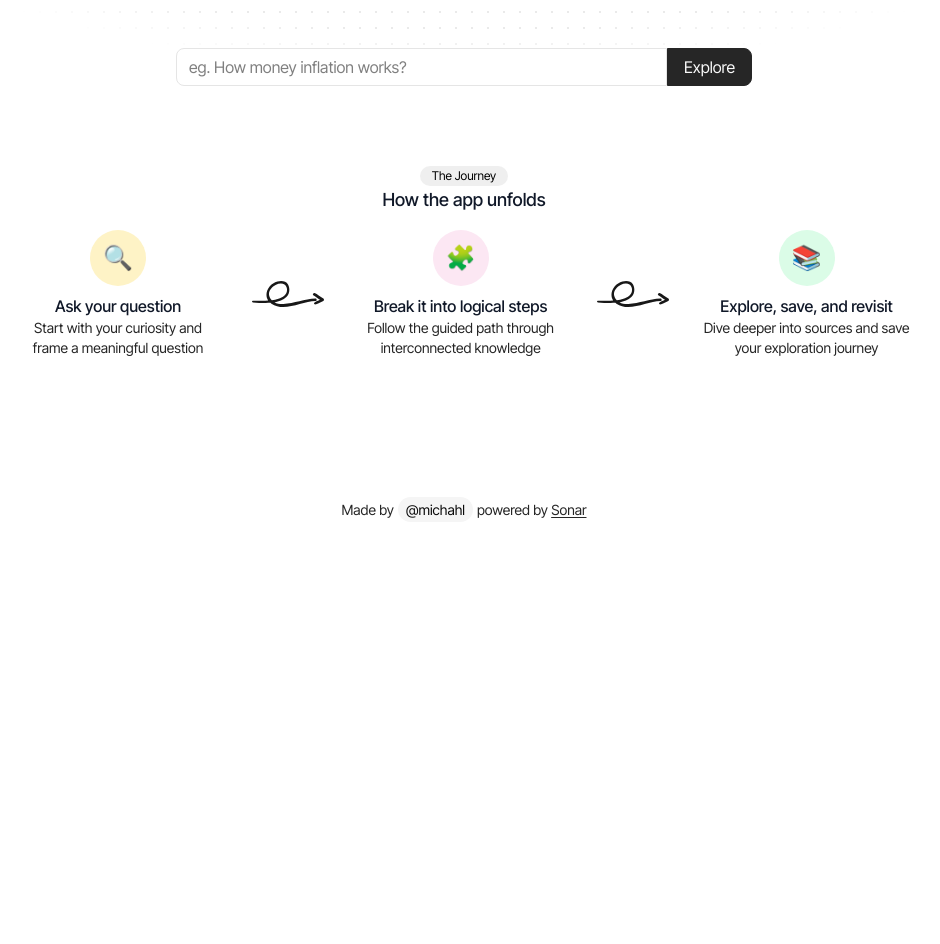
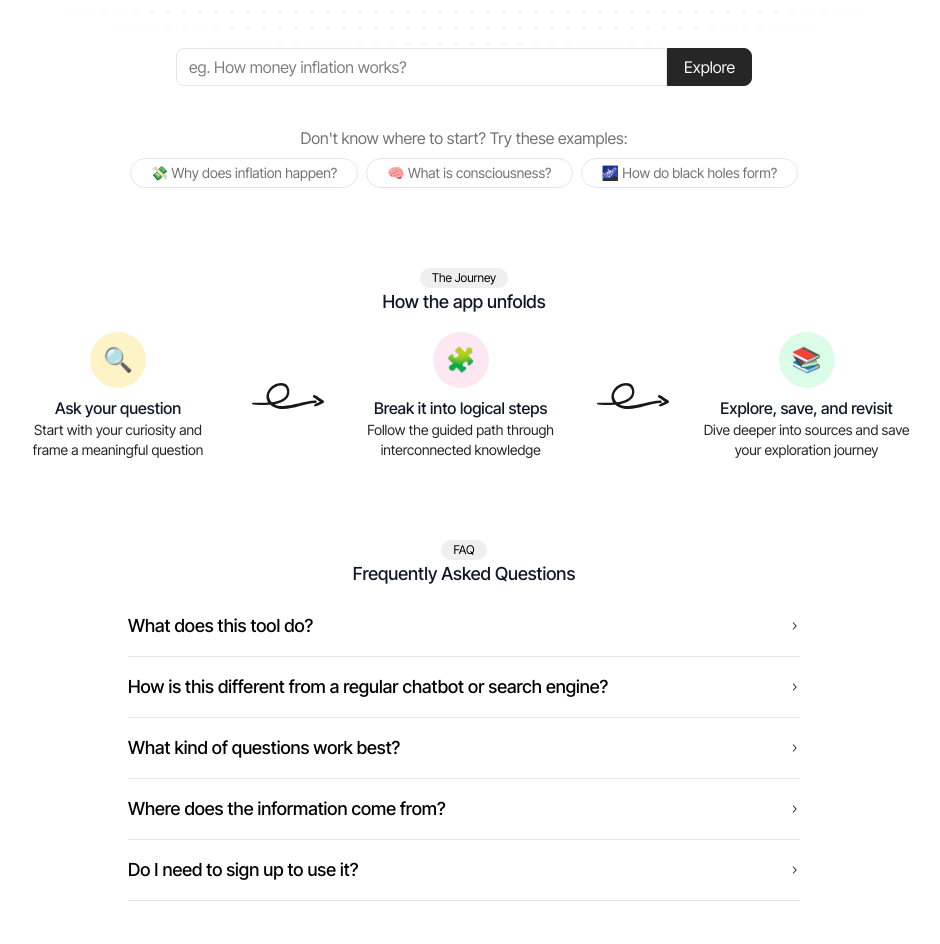
Before and after one commit to michahl/nodal, a Next.js app: page / in a window 1280 px wide. Shown: the part 248-1192 px from the top of the page, without its empty margins (176-1116 px from the left). Before the commit the page ends 800 px from the top, so only its background shows below. Built offline with nearby package versions, Linux system fonts and the light colour scheme; no server answers.

Commit message:
update home page

```diff
--- a/src/app/dashboard/layout.tsx
+++ b/src/app/dashboard/layout.tsx
@@ -3,6 +3,7 @@ import "../globals.css";
 import Link from "next/link";
 import User from "@/components/dashboard/user";
 import { getServerAuth } from "@/context/serverAuth";
+import Image from "next/image";
 
 export const metadata: Metadata = {
   title: "Create Next App",
@@ -23,7 +24,7 @@ export default async function DashboardLayout({ children }: { children: React.Re
           </Link>
           /
           <Link href="/dashboard">
-            <span className="text-neutral-950">dashboard</span>
+            <span className="text-neutral-950  underline underline-offset-5 decoration-wavy decoration-neutral-950">dashboard</span>
           </Link>
         </div>
         <nav className="flex gap-4">
--- a/src/app/page.tsx
+++ b/src/app/page.tsx
@@ -1,6 +1,8 @@
 import UserAuthButton from "@/components/auth/userbutton";
 import Explore from "@/components/main/explore";
+import FaqSection from "@/components/main/faq";
 import { GitHubLogoIcon } from "@radix-ui/react-icons";
+import Image from "next/image";
 import Link from "next/link";
 
 export default function Home() {
@@ -10,12 +12,9 @@ export default function Home() {
       <div className="relative mx-auto flex h-dvh w-full max-w-6xl flex-col px-6 md:px-8 lg:px-12">
         <header className="flex items-center justify-between py-8">
           <Link href="/">
-            <span className="text-neutral-950">gnosei</span>
+            <span className="text-neutral-950 underline underline-offset-5 decoration-wavy decoration-neutral-950">gnosei</span>
           </Link>
-          <nav className="flex items-center gap-4">
-            <Link href="https://github.com/michahl/gnosei" target="_blank">
-              <GitHubLogoIcon className="h-6 w-6 text-neutral-800 transition-colors hover:text-neutral-600" />
-            </Link>
+          <nav>
             <UserAuthButton />
           </nav>
         </header>
@@ -37,7 +36,7 @@ export default function Home() {
               </p>
             </div>
           </div>
-          <div className="mx-auto max-w-xl">
+          <div className="mx-auto max-w-4xl">
             <Explore />
           </div>
 
@@ -85,6 +84,16 @@ export default function Home() {
 
             </div>
           </div>
+
+          <div className="mx-auto mt-12">
+            <div className="mx-auto mt-0 md:mt-20 max-w-md flex flex-col items-center mb-4">
+              <span className="text-xs bg-neutral-200/60 rounded-full px-3 py-0.5">FAQ</span>
+                <h3 className="inline-block text-center text-lg font-medium text-gray-900">
+                  Frequently Asked Questions
+                </h3>
+            </div>
+            <FaqSection />
+          </div>
         </main>
 
 
--- a/src/components/auth/userbutton.tsx
+++ b/src/components/auth/userbutton.tsx
@@ -6,6 +6,7 @@ import Link from "next/link";
 import { useAuth } from "@/context/auth";
 import { motion } from "framer-motion";
 import { AnimatePresence } from "motion/react";
+import User from "../dashboard/user";
 
 export default function UserAuthButton() {
   const { user, isLoading } = useAuth();
@@ -14,12 +15,15 @@ export default function UserAuthButton() {
   return (
     <>
       {user ? (
+        <div className="flex items-center gap-2">
           <Link
             href="/dashboard"
             className="text-sm text-center rounded-lg bg-neutral-200/70 w-[5.5rem] px-3 py-1 text-neutral-950 cursor-pointer block"
           >
             Dashboard
           </Link>
+          <User />
+        </div>
       ) : (
         <button
           disabled={isLoading}
--- a/src/components/dashboard/user.tsx
+++ b/src/components/dashboard/user.tsx
@@ -38,12 +38,12 @@ export default function User() {
     }, []);
 
     return (
-        <div ref={ref} className="relative inline-block">
+        <div ref={ref} className="relative flex">
             <button
                 onClick={() => setOpen((o) => !o)}
-                className="border border-neutral-200 rounded-2xl cursor-pointer"
+                className="border border-neutral-200 rounded-4xl cursor-pointer"
             >
-            <div className="m-0.5 w-7 h-7 rounded-full bg-gradient-to-bl from-[#fa5f69] to-[#4dffd8] ">
+            <div className="m-0.5 w-7.5 h-7.5 rounded-full bg-gradient-to-bl from-[#fa5f69] to-[#4dffd8] ">
                 <span className="sr-only">
                 User Menu
                 </span>
@@ -51,7 +51,7 @@ export default function User() {
             </button>
             {open && (
             <div
-                className="absolute right-0 mt-1 w-54 z-10 bg-white border border-neutral-200 rounded-md shadow-md p-1"
+                className="absolute right-0 mt-10 w-54 z-10 bg-white border border-neutral-200 rounded-md shadow-md p-1"
             >
                 <button className="w-full text-left px-2 py-3 text-sm text-gray-700 flex flex-col items-start border-b border-b-neutral-200">
                     <span className="text-xs text-gray-500">Logged in as</span>
--- a/src/components/main/explore.tsx
+++ b/src/components/main/explore.tsx
@@ -167,7 +167,8 @@ export default function Explore() {
 
     return (
         <>
-            <form className="flex items-center" onSubmit={handleSubmit}>
+            <div className="w-full mx-auto max-w-xl">
+                <form className="flex justify-center items-center mb-1" onSubmit={handleSubmit}>
                     <input
                         type="text"
                         value={question}
@@ -182,6 +183,32 @@ export default function Explore() {
                         Explore
                     </button>
                 </form>
+            </div>
+            <div className="max-w-2xl mx-auto mt-10">
+                <p className="text-neutral-500 text-center mb-2">
+                    Don't know where to start? Try these examples:
+                </p>
+                <div className="w-full flex flex-wrap items-center justify-center gap-2">
+                    <button
+                        onClick={() => setQuestion("Why does inflation happen?")}
+                        className="cursor-pointer text-sm text-neutral-500 hover:text-neutral-700 hover:bg-neutral-100 border border-neutral-200 rounded-full px-5 py-1"
+                    >
+                        💸 Why does inflation happen?
+                    </button>
+                    <button
+                        onClick={() => setQuestion("What is consciousness?")}
+                        className="cursor-pointer text-sm text-neutral-500 hover:text-neutral-700 hover:bg-neutral-100 border border-neutral-200 rounded-full px-5 py-1"
+                    >
+                        🧠 What is consciousness?
+                    </button>
+                    <button
+                        onClick={() => setQuestion("How do black holes form?")}
+                        className="cursor-pointer text-sm text-neutral-500 hover:text-neutral-700 hover:bg-neutral-100 border border-neutral-200 rounded-full px-5 py-1"
+                    >
+                        🌌 How do black holes form?
+                    </button>
+                </div>
+            </div>
 
             {/* Processing Dialog */}
             <DialogProviderWithRef ref={processingDialogRef}>
--- /dev/null
+++ b/src/components/main/faq.tsx
@@ -0,0 +1,69 @@
+'use client';
+
+import { ChevronDownIcon, ChevronRightIcon } from '@radix-ui/react-icons';
+import { useState } from 'react';
+
+const faqs = [
+  {
+    question: "What does this tool do?",
+    answer: "It turns your factual questions into interactive visual maps, breaking down key concepts, their relationships, and supporting sources.",
+  },
+  {
+    question: "How is this different from a regular chatbot or search engine?",
+    answer: "Instead of giving just a text answer, this tool shows how ideas connect. You can explore topics visually and dive deeper into related questions.",
+  },
+  {
+    question: "What kind of questions work best?",
+    answer: "Questions rooted in science, history, or factual topics — like “What causes climate change?” or “How do black holes form?” — work best. The system checks if your input is valid before generating a graph.",
+  },
+  {
+    question: "Where does the information come from?",
+    answer: "It uses Sonar, Perplexity's powerful retrieval-augmented generation model, to generate accurate, well-sourced answers. Each node in the graph includes citations from trusted sources you can verify.",
+  },
+  {
+    question: "Do I need to sign up to use it?",
+    answer: "Yes — an account is required to use the tool, save your question maps, and revisit your explorations.",
+  },
+];
+
+export default function FaqSection() {
+  const [openIndex, setOpenIndex] = useState(-1);
+
+  const toggleFAQ = (
+    index: number
+  ) => {
+    setOpenIndex(index === openIndex ? -1 : index);
+  };
+
+  return (
+    <div className="max-w-2xl mt-4 mx-auto space-y-2">
+      {faqs.map((faq, index) => (
+        <div
+          key={index}
+          className="border-b border-neutral-200 py-2 transition-all duration-300"
+        >
+          <button
+            onClick={() => toggleFAQ(index)}
+            className="w-full text-left flex justify-between items-center text-lg font-medium cursor-pointer"
+          >
+            <span>{faq.question}</span>
+            <span className="transform transition-transform duration-300">
+              {
+                openIndex === index
+                  ? <ChevronDownIcon className="w-3 h-3" />
+                  : <ChevronRightIcon className="w-3 h-3" />
+              }
+            </span>
+          </button>
+          <div
+            className={`mt-2 overflow-hidden transition-all duration-300 ${
+              openIndex === index ? 'max-h-40 opacity-100' : 'max-h-0 opacity-0'
+            }`}
+          >
+            <p className="mt-2">{faq.answer}</p>
+          </div>
+        </div>
+      ))}
+    </div>
+  );
+}
```
Also changed, not shown: src/components/ui/dialog.tsx (+13 -6 lines), public/assets/wave-line.png (added). Lines whose indentation alone changed are shown as unchanged.
